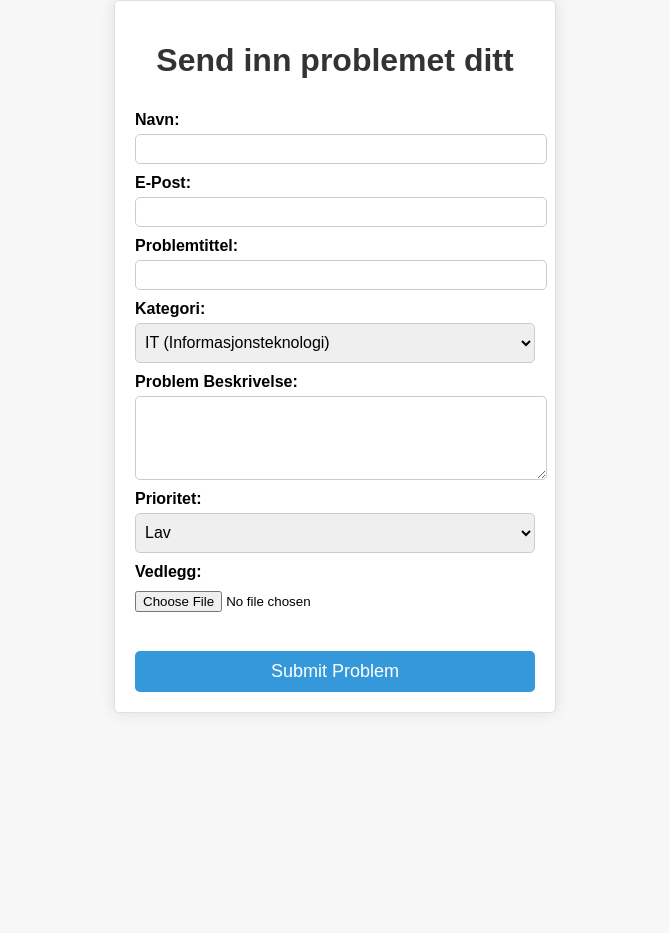
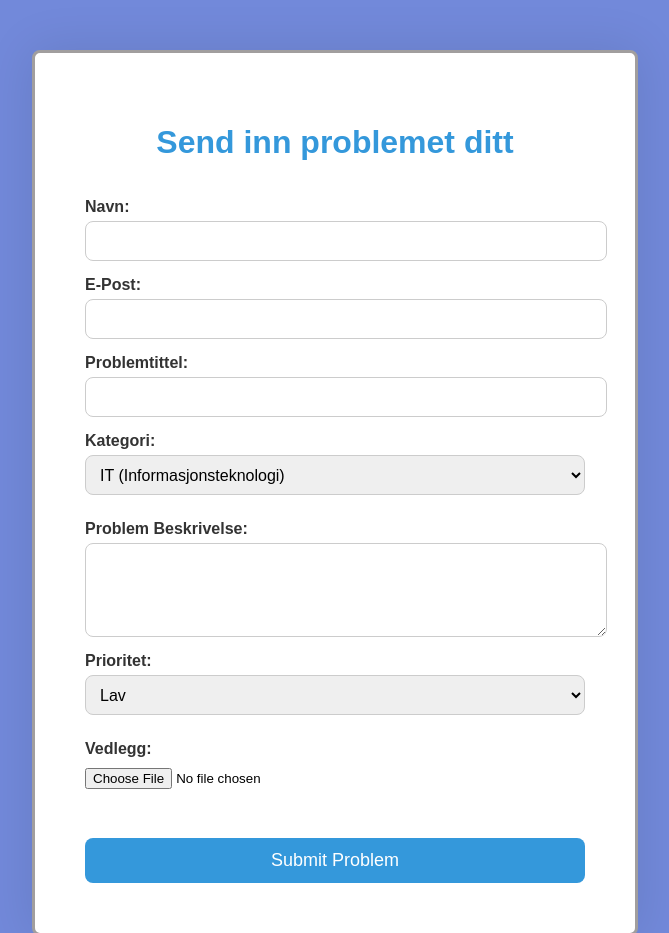
Before and after one commit to hogemini1234/Innlevering-Av-Feil, a plain HTML site: page oppgave2.html in a window 1280 px wide. Shown: the top 933 px of the page, without its empty margins (305-974 px from the left). Before the commit the page ends 800 px from the top, so only its background shows below. Drawn offline with Linux system fonts and the light colour scheme.

Commit message:
style.css

```diff
--- a/style.css
+++ b/style.css
@@ -1,23 +1,23 @@
 body {
     font-family: Arial, sans-serif;
-    background-color: #f7f7f7;
+    background-color: #7289da;
     margin: 0;
     padding: 0;
 }
 
 .container {
-    max-width: 400px;
-    margin: 0 auto;
+    max-width: 500px;
+    margin: 50px auto;
     background-color: #fff;
-    padding: 20px;
-    border: 1px solid #e0e0e0;
-    border-radius: 5px;
-    box-shadow: 0 0 15px rgba(0, 0, 0, 0.1);
+    padding: 50px;
+    border: 3px solid #a19e9e;
+    border-radius: 8px;
+    box-shadow: 0 0 50px rgba(0, 0, 0, 0.1);
 }
 
 h1 {
     text-align: center;
-    color: #333;
+    color: #3498db;
 }
 
 form {
@@ -27,7 +27,8 @@ form {
 
 label {
     font-weight: bold;
-    margin-top: 10px;
+    margin-top: 15px;
+    color: #333;
 }
 
 input[type="text"],
@@ -35,9 +36,9 @@ input[type="email"],
 textarea,
 select {
     width: 100%;
-    padding: 5px;
+    padding: 10px;
     border: 1px solid #ccc;
-    border-radius: 5px;
+    border-radius: 8px;
     font-size: 16px;
     margin-top: 5px;
 }
@@ -55,11 +56,12 @@ input[type="submit"] {
     background-color: #3498db;
     color: #fff;
     border: none;
-    padding: 10px 20px;
+    padding: 12px 24px;
     cursor: pointer;
     font-size: 18px;
-    border-radius: 5px;
+    border-radius: 8px;
     margin-top: 20px;
+    transition: background-color 0.3s ease-in-out;
 }
 
 input[type="submit"]:hover {
@@ -68,4 +70,33 @@ input[type="submit"]:hover {
 
 select, input[type="file"] {
     height: 40px;
+    margin-bottom: 10px;
 }
+
+/* Styles for the loading overlay */
+.loading-overlay {
+    display: none;
+    position: fixed;
+    top: 0;
+    left: 0;
+    width: 100%;
+    height: 100%;
+    background: rgba(255, 255, 255, 0.8);
+    text-align: center;
+    z-index: 1000;
+}
+
+.spinner {
+    border: 8px solid #f3f3f3;
+    border-top: 8px solid #3498db;
+    border-radius: 50%;
+    width: 50px;
+    height: 50px;
+    margin: 20% auto;
+    animation: spin 1s linear infinite;
+}
+
+@keyframes spin {
+    0% { transform: rotate(0deg); }
+    100% { transform: rotate(360deg); }
+}
```
